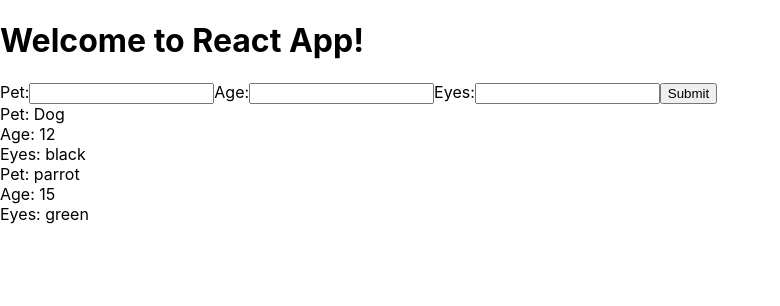
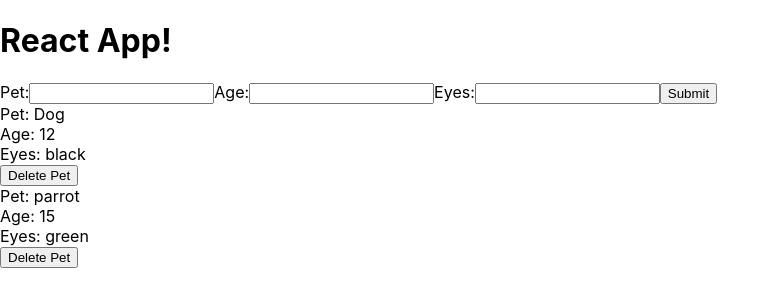
Before and after one commit to didorg/react-redux-complete, a React (Create React App) app in the folder react-redux-app/: page / in a window 1280 px wide. Shown: the top 306 px of the page, without its empty margins (0-780 px from the left). Built offline with nearby package versions, Linux system fonts and the light colour scheme.

Commit message:
add delete method

```diff
--- a/react-redux-app/src/App.js
+++ b/react-redux-app/src/App.js
@@ -20,12 +20,21 @@
     });
   }
 
+  deletePet = (id) => {
+    let pets = this.state.pets.filter(pet => {
+      return pet.id !== id
+    });
+    this.setState({
+      pets: pets
+    })
+  }
+
   render() {
     return (
       <div className="App">
-        <h1> Welcome to React App!</h1>
+        <h1> React App!</h1>
         <AddPet addPet={this.addPet} />
-        <Pet pets={this.state.pets} />
+        <Pet pets={this.state.pets} deletePet={this.deletePet}/>
       </div>
     )
   }
--- a/react-redux-app/src/Pet.js
+++ b/react-redux-app/src/Pet.js
@@ -1,6 +1,6 @@
 import React from 'react';
 
-const Pets = ({ pets }) => {
+const Pets = ({ pets, deletePet }) => {
     const petList = pets.map(pet => {
         if (pet.age > 10) {
             return (
@@ -8,6 +8,7 @@
                     <div>Pet: {pet.name}</div>
                     <div>Age: {pet.age}</div>
                     <div>Eyes: {pet.eyes}</div>
+                    <button onClick={() => {deletePet(pet.id)}}>Delete Pet </button>
                 </div>
             )
 
```
